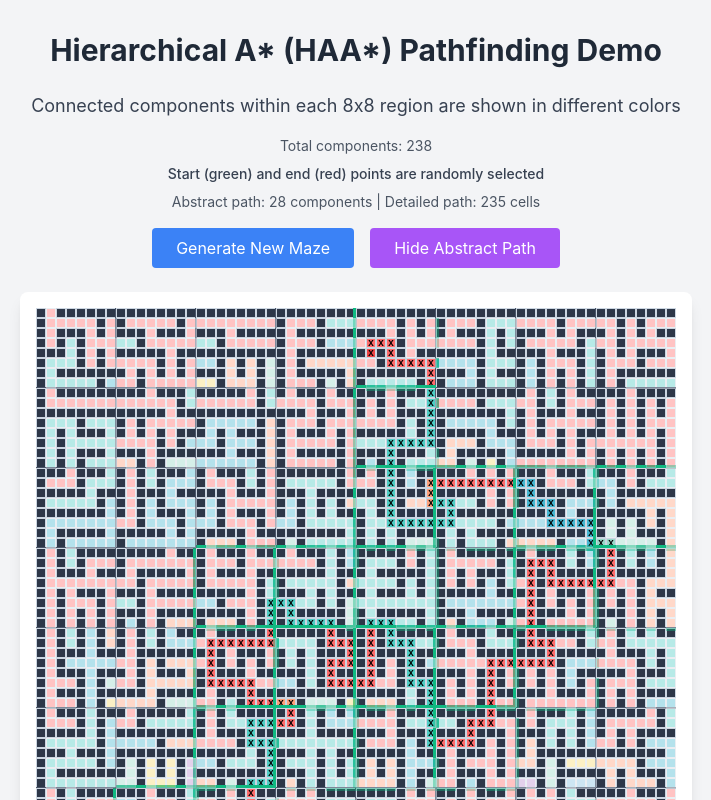
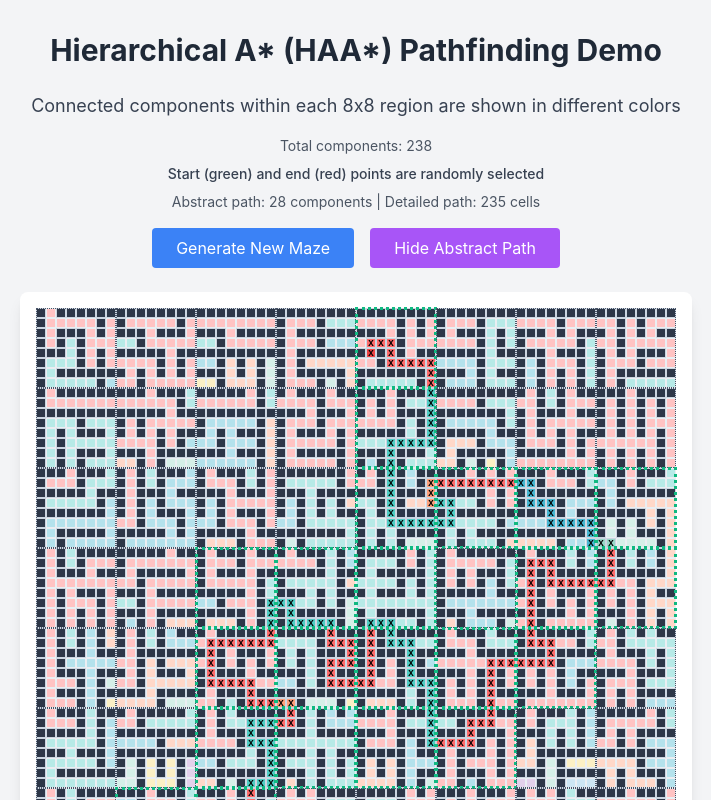
Before and after one commit to OhadRubin/hastar, a React (Create React App) app: page / in a window 1280 px wide. Shown: the top 800 px of the page, without its empty margins (284-995 px from the left). Built offline with nearby package versions, Linux system fonts and the light colour scheme.

Commit message:
Refactor MazeGenerator component: Removed box-shadow borders for 8x8 chunks and added absolute positioned region borders with dotted styles for improved visual clarity. Enhanced rendering logic for region borders based on path status.

```diff
--- a/src/components/maze-component.js
+++ b/src/components/maze-component.js
@@ -173,27 +173,6 @@ const MazeGenerator = () => {
       // margin: '1px'
     };
 
-    // Add borders for 8x8 chunks using box-shadow to push outward by 1px
-    const shadowColor = isInAbstractPath && showAbstractPath ? '#10B981' : '#4a5568';
-    const thickness = isInAbstractPath && showAbstractPath ? '3px' : '1px';
-    const shadows = [];
-
-    if (col % 8 === 0 && col !== 0) {
-      shadows.push(`-${thickness} 0 0 0 ${shadowColor}`); // Left border
-    }
-    if (row % 8 === 0 && row !== 0) {
-      shadows.push(`0 -${thickness} 0 0 ${shadowColor}`); // Top border
-    }
-    if ((col + 1) % 8 === 0 && col !== SIZE - 1) {
-      shadows.push(`${thickness} 0 0 0 ${shadowColor}`); // Right border
-    }
-    if ((row + 1) % 8 === 0 && row !== SIZE - 1) {
-      shadows.push(`0 ${thickness} 0 0 ${shadowColor}`); // Bottom border
-    }
-
-    if (shadows.length > 0) {
-      baseStyle.boxShadow = shadows.join(', ');
-    }
 
     return baseStyle;
   };
@@ -239,7 +218,7 @@ const MazeGenerator = () => {
 
 
       <div
-        className="grid grid-cols-64 gap-0 bg-white p-4 rounded-lg shadow-lg mb-4"
+        className="relative grid grid-cols-64 gap-0 bg-white p-4 rounded-lg shadow-lg mb-4"
         style={{
           display: 'grid',
           gridTemplateColumns: 'repeat(64, 10px)',
@@ -268,6 +247,37 @@ const MazeGenerator = () => {
               )}
             </div>
           ))
+        )}
+
+        {/* Render region border elements for all 8x8 regions */}
+        {Array.from({ length: SIZE / REGION_SIZE }).map((_, regionRow) =>
+          Array.from({ length: SIZE / REGION_SIZE }).map((_, regionCol) => {
+            const regionId = `${regionRow},${regionCol}`;
+            const isInPath = showAbstractPath && abstractPath.some(componentNodeId =>
+              componentNodeId.startsWith(regionId + '_')
+            );
+            const borderColor = isInPath ? '#10B981' : '#4a5568';
+            const borderWidth = isInPath ? '3px' : '1px';
+
+            // Only overlap for green borders
+            const overlap = isInPath ? 1 : 0;
+
+            return (
+              <div
+                key={`border-${regionRow}-${regionCol}`}
+                style={{
+                  position: 'absolute',
+                  left: `${regionCol * REGION_SIZE * 10 + 16 - overlap}px`,
+                  top: `${regionRow * REGION_SIZE * 10 + 16 - overlap}px`,
+                  width: `${REGION_SIZE * 10 + overlap * 2}px`,
+                  height: `${REGION_SIZE * 10 + overlap * 2}px`,
+                  border: `${borderWidth} dotted ${borderColor}`,
+                  pointerEvents: 'none',
+                  zIndex: 10
+                }}
+              />
+            );
+          })
         )}
       </div>
 
```
